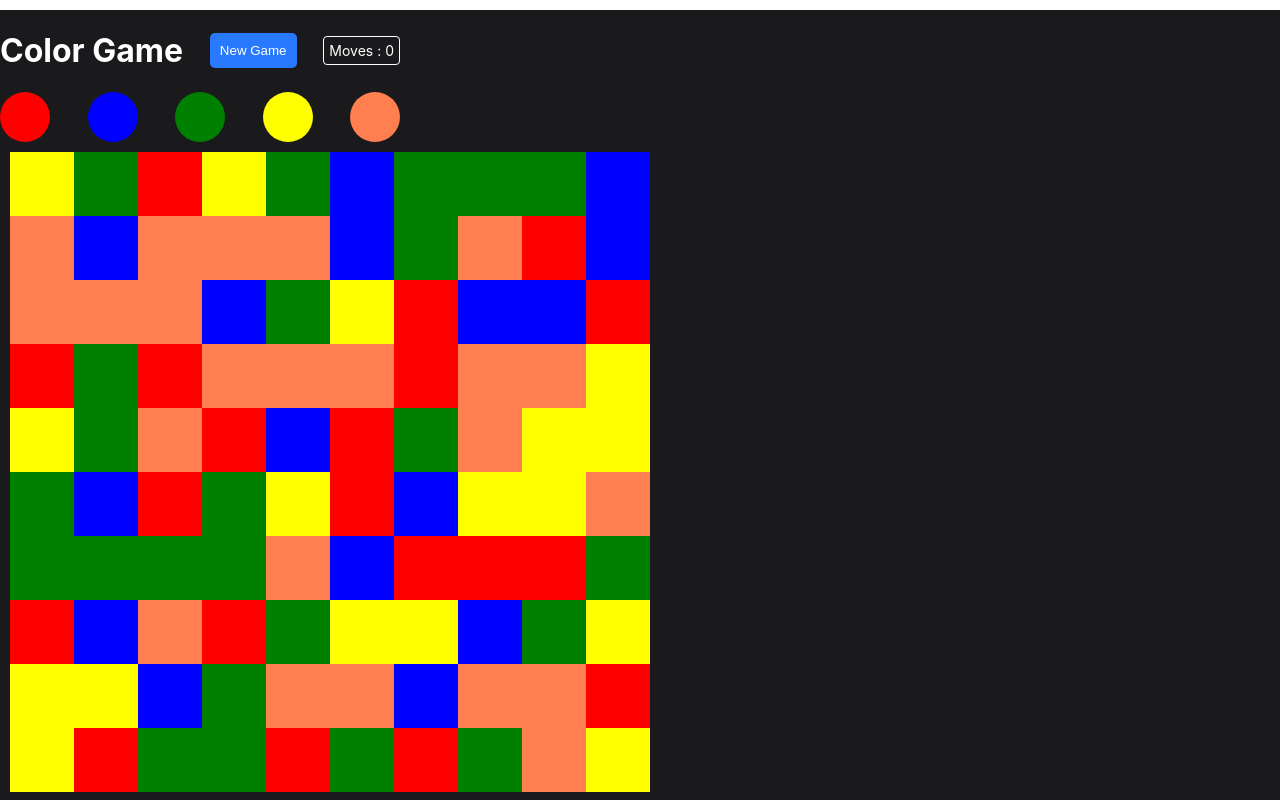
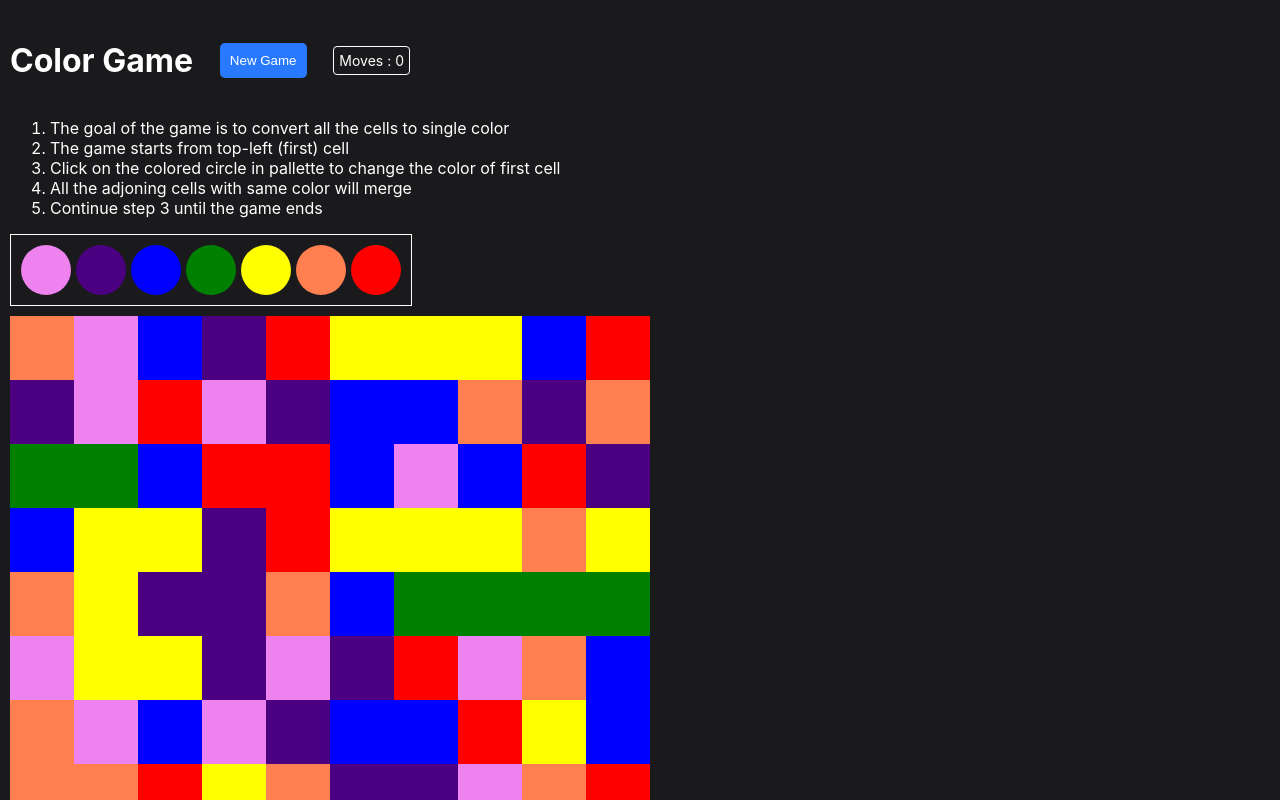
Before and after one commit to NinadThepade/colorGame, a React (Create React App) app: page / in a window 1280 px wide. Shown: the top 800 px of the page. Built offline with nearby package versions, Linux system fonts and the light colour scheme.

Commit message:
Adding instructions and styling

```diff
--- a/src/App.css
+++ b/src/App.css
@@ -2,4 +2,5 @@
   text-align: center;
   background-color: #1A1A1D;
   color: white;
+  padding: 10px;
 }
--- a/src/App.js
+++ b/src/App.js
@@ -3,12 +3,13 @@ import React, {useState} from 'react';
 import GameControls from './components/GameControls/GameControls'
 import ColorPicker from './components/ColorPicker/ColorPicker'
 import GridBoard from './components/GridBoard/GridBoard'
+import GameInstructions from './components/GameInstructions/GameInstructions'
 import { Graph } from './components/Graph/Graph';
 
 import './App.css';
 
 const SIZE = 10;
-const COLORS = ['red', 'blue', 'green', 'yellow', 'coral']
+const COLORS = ['violet', 'indigo', 'blue', 'green', 'yellow', 'orange', 'red']
 
 function App() {
   const [movesCounter, setMovesCounter] = useState(0)
@@ -31,6 +32,7 @@ function App() {
   return (
     <div className="App">
       <GameControls movesCounter={movesCounter} startClicked={startClicked}></GameControls>
+      <GameInstructions></GameInstructions>
       <ColorPicker colors={COLORS} colorFill={colorFill} incrementCount={incrementCount}></ColorPicker>
       <GridBoard grid={graph} colors={COLORS} size={SIZE}></GridBoard>
     </div>
--- a/src/components/ColorPicker/ColorPicker.css
+++ b/src/components/ColorPicker/ColorPicker.css
@@ -1,7 +1,9 @@
 .color-picker {
   display: flex;
-  width: 400px;
+  width: 380px;
   justify-content: space-between;
+  border: 1px solid #fff;
+  padding: 10px;
 }
 
 .picker {
@@ -10,8 +12,18 @@
   border-radius: 50px;
 }
 
-.red {
-  background-color: red;
+.active {
+width: 40px;
+height: 40px;
+border: 5px solid aliceblue;
+}
+
+.violet {
+background-color: violet;
+}
+
+.indigo {
+background-color: indigo;
 }
 
 .blue {
@@ -26,12 +38,10 @@
 background-color: gold;
 }
 
- .coral {
+.orange {
 background-color: coral;
 }
 
- .active {
-  width: 40px;
-  height: 40px;
-  border: 5px solid aliceblue;
+.red {
+background-color: red;
 }
--- /dev/null
+++ b/src/components/GameInstructions/GameInstructions.css
@@ -0,0 +1,4 @@
+.instructions {
+  max-width: 100vw;
+  text-align: left;
+}
--- /dev/null
+++ b/src/components/GameInstructions/GameInstructions.js
@@ -0,0 +1,17 @@
+import React from 'react'
+
+import './GameInstructions.css'
+
+function GameInstructions() {
+  return (
+    <ol className="instructions">
+      <li>The goal of the game is to convert all the cells to single color</li>
+      <li>The game starts from top-left (first) cell</li>
+      <li>Click on the colored circle in pallette to change the color of first cell</li>
+      <li>All the adjoning cells with same color will merge</li>
+      <li>Continue step 3 until the game ends</li>
+    </ol>
+  )
+}
+
+export default GameInstructions
--- a/src/components/Graph/Graph.js
+++ b/src/components/Graph/Graph.js
@@ -1,4 +1,4 @@
-const COLORS = [0,1,2,3,4]; // TODO: tie this together with the COLORS from App.js
+const COLORS = [0,1,2,3,4,5,6]; // TODO: tie this together with the COLORS from App.js
 
 const randomIndexFromCollection = (collection) => {
   var index = 0;
--- a/src/components/GridBoard/GridBoard.css
+++ b/src/components/GridBoard/GridBoard.css
@@ -6,7 +6,7 @@
 	height: 100vw;
   max-height: 80vh;
 	min-height: 360px;
-	padding: 10px;
+	padding-top: 10px;
 }
 
 .cell-3 {
```
Lines whose indentation alone changed are shown as unchanged.
